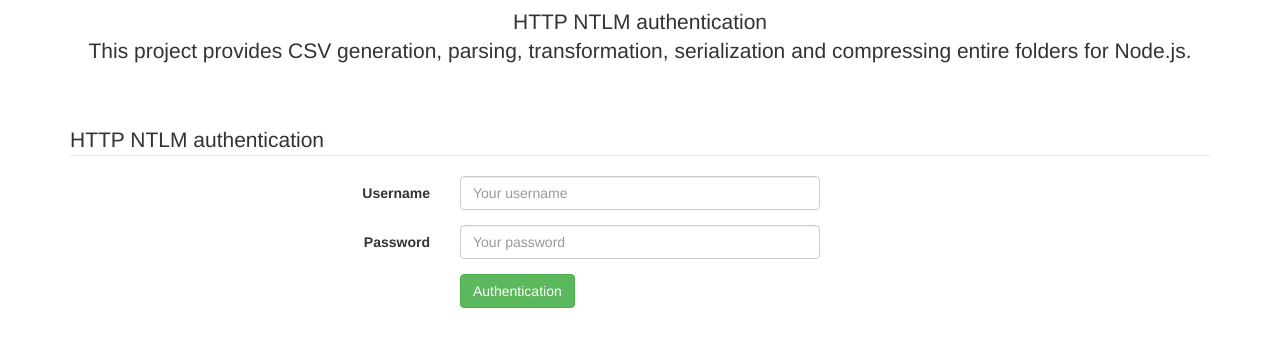
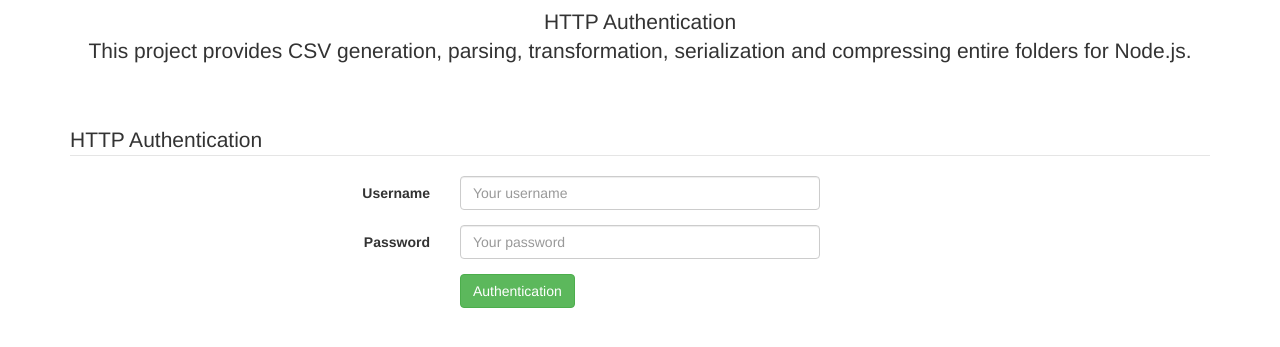
Before and after one commit to the-dsw/epfl-sti-ntlm, a website: page public/index.html in a window 1280 px wide. Shown: the part 153-500 px from the top of the page. Drawn offline with nearby package versions, Linux system fonts and the light colour scheme.

Commit message:
changed test app

```diff
--- a/public/index.html
+++ b/public/index.html
@@ -54,14 +54,14 @@
 
             <div class="starter-template">
                 <h1>Authentication NTLM, CSV, ZIP</h1>
-                <p class="lead">HTTP NTLM authentication<br>
+                <p class="lead">HTTP Authentication<br>
                     This project provides CSV generation, parsing, transformation, serialization and compressing entire folders for Node.js.</p>
             </div>
 
             <form class="form-horizontal" method="post" action="/frmAuth">
                 <fieldset>
                     <!-- Form Name -->
-                    <legend>HTTP NTLM authentication</legend>
+                    <legend>HTTP Authentication</legend>
 
                     <!-- Text input-->
                     <div class="form-group">
```
